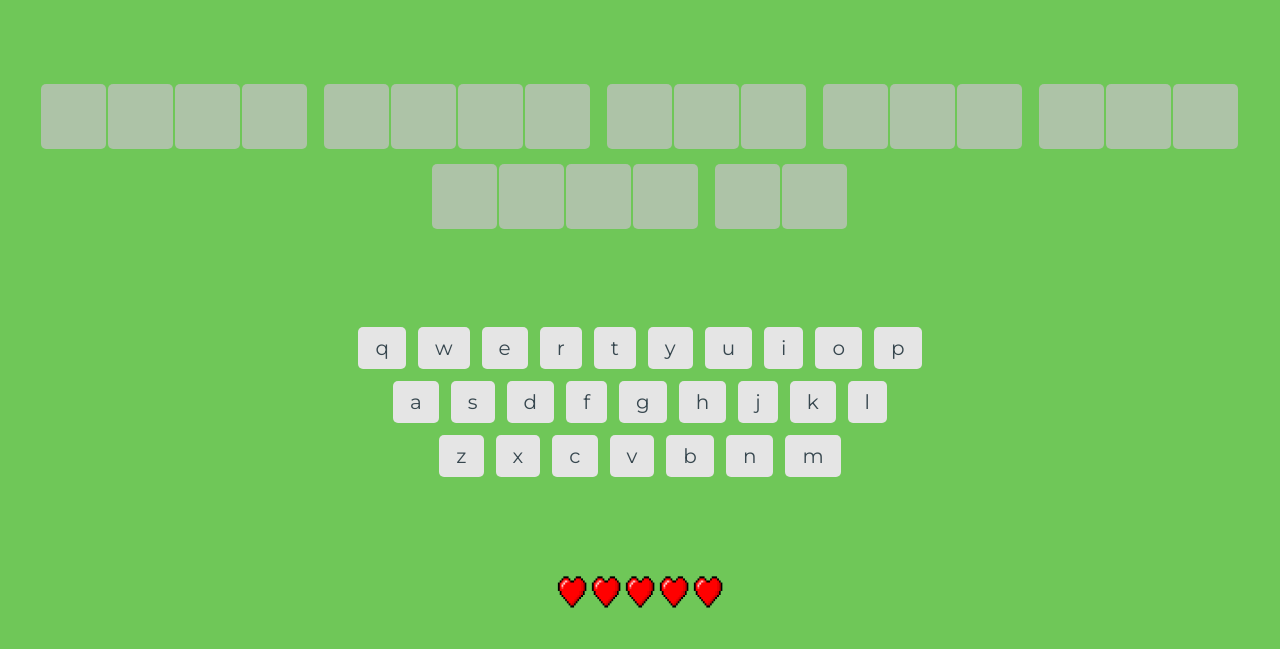
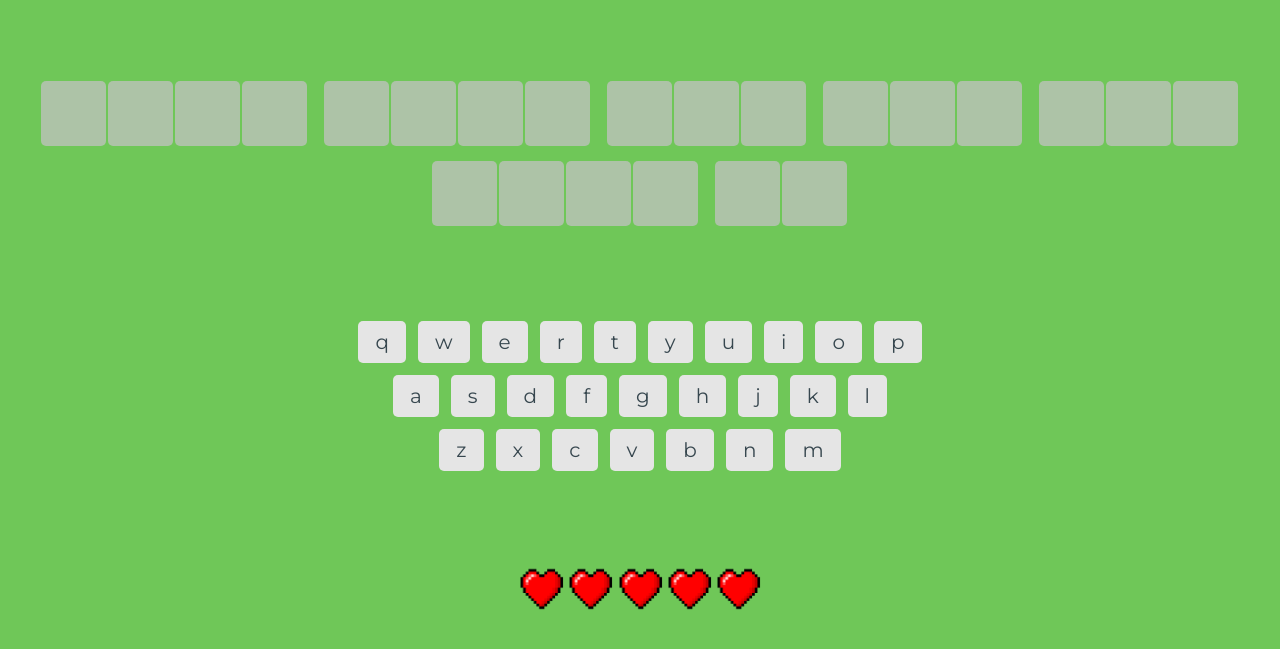
Before and after one commit to skoms/oop-game-show-app, a plain HTML site: page index.html in a window 1280 px wide. Both pictures are taken after a click on the button "Start Game". Shown: the part 141-790 px from the top of the page. Drawn offline with Linux system fonts and the light colour scheme.

Commit message:
Update images and readme

```diff
--- a/index.html
+++ b/index.html
@@ -64,11 +64,11 @@
 
 			<div id="scoreboard" class="section">
 				<ol>
-					<li class="tries"><img src="images/liveHeart.png" alt="Heart Icon" height="35" width="30"></li>
-					<li class="tries"><img src="images/liveHeart.png" alt="Heart Icon" height="35" width="30"></li>
-					<li class="tries"><img src="images/liveHeart.png" alt="Heart Icon" height="35" width="30"></li>
-					<li class="tries"><img src="images/liveHeart.png" alt="Heart Icon" height="35" width="30"></li>
-					<li class="tries"><img src="images/liveHeart.png" alt="Heart Icon" height="35" width="30"></li>
+					<li class="tries"><img src="images/liveHeart.png" alt="Heart Icon" height="45" width="45"></li>
+					<li class="tries"><img src="images/liveHeart.png" alt="Heart Icon" height="45" width="45"></li>
+					<li class="tries"><img src="images/liveHeart.png" alt="Heart Icon" height="45" width="45"></li>
+					<li class="tries"><img src="images/liveHeart.png" alt="Heart Icon" height="45" width="45"></li>
+					<li class="tries"><img src="images/liveHeart.png" alt="Heart Icon" height="45" width="45"></li>
 				</ol>
 			</div>
 		</div>
--- a/js/Game.js
+++ b/js/Game.js
@@ -16,7 +16,7 @@ class Game {
      */
     startGame() {
         // Resetting previous game if any
-        [...document.querySelectorAll('.tries')].forEach( life => life.innerHTML = `<img src="images/liveHeart.png" alt="Heart Icon" height="35" width="30">`); // Resets hearts
+        [...document.querySelectorAll('.tries')].forEach( life => life.innerHTML = `<img src="images/liveHeart.png" alt="Heart Icon" height="45" width="45">`); // Resets hearts
         document.querySelector('#phrase ul').innerHTML = ''; // Resets onscreen phrase
         [...document.querySelectorAll('.key')].forEach( key => {
             if( key.classList.contains('chosen') ) {
@@ -83,7 +83,7 @@ class Game {
         for (let i = 0; i < this.missed; i++) {
             if( this.missed !== 0 ) {
                 const life = lives[i];
-                life.innerHTML = `<img src="images/lostHeart.png" alt="Lost Heart Icon" height="35" width="30">`;
+                life.innerHTML = `<img src="images/lostHeart.png" alt="Lost Heart Icon" height="45" width="45">`;
             }
         }
         // Switch Case to change the backround color according to the remaining lives
```
Also changed, not shown: 1 other file.
